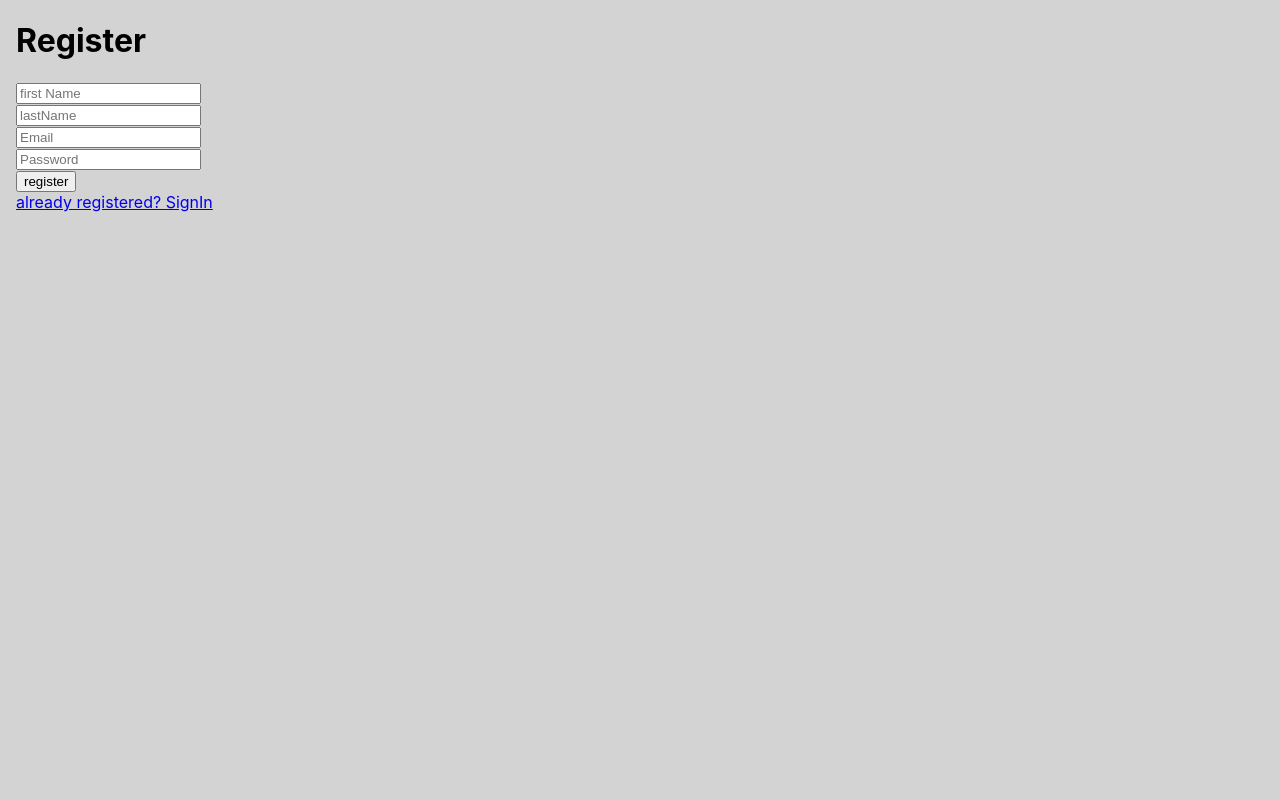
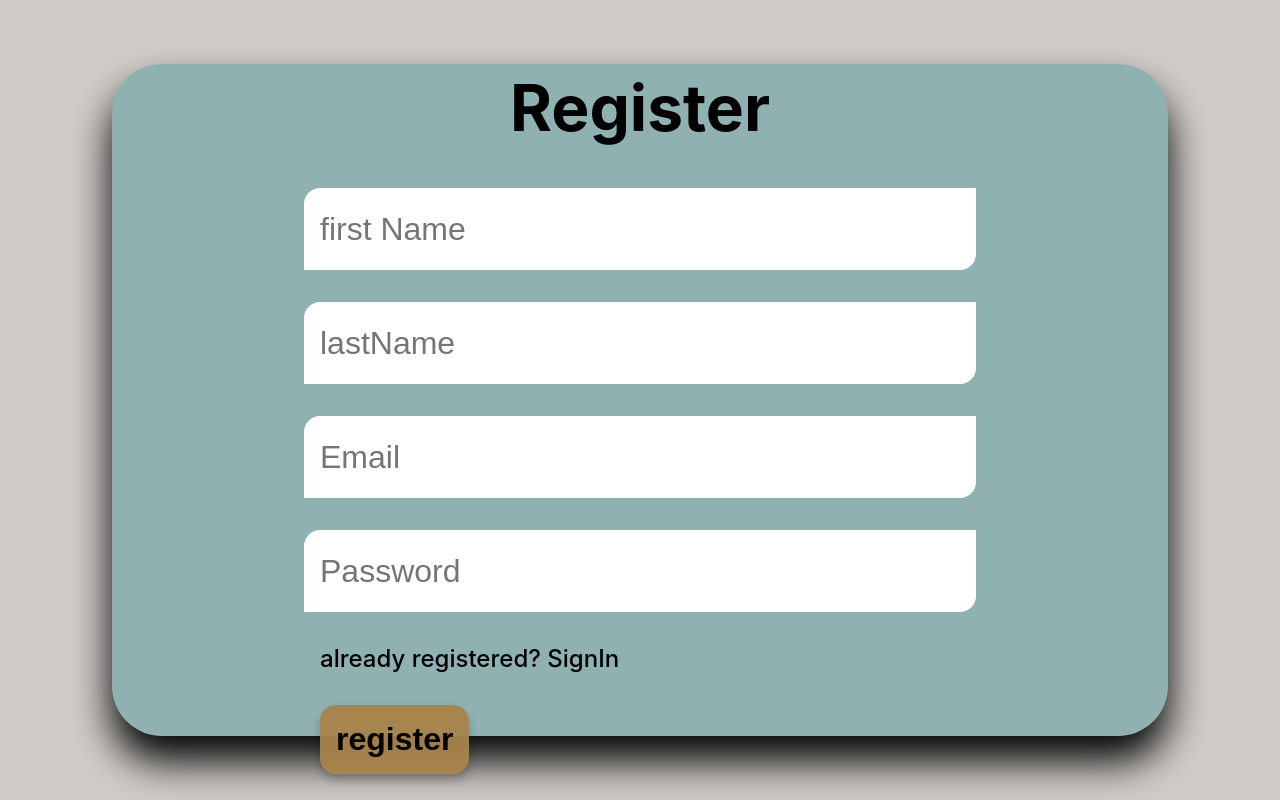
Before and after one commit to MohamadMerhie/chatApp-Client, a React (Create React App) app: page /users/register in a window 1280 px wide. Built offline with nearby package versions, Linux system fonts and the light colour scheme.

Commit message:
added: styling register login chatapp

```diff
--- a/package.json
+++ b/package.json
@@ -8,6 +8,7 @@
     "@testing-library/user-event": "^13.5.0",
     "react": "^18.2.0",
     "react-dom": "^18.2.0",
+    "react-last-status": "^0.0.18",
     "react-router-dom": "^6.6.2",
     "react-scripts": "5.0.1",
     "timeago.js": "^4.0.2",
--- a/src/App.css
+++ b/src/App.css
@@ -1,35 +1,49 @@
 .App {
-  margin: 1em;
-  /* background-color: whitesmoke; */
+  background-color: rgba(168, 132, 74, 0.084);
+
+  display: flex;
+  flex-direction: column;
+  justify-content: center;
+  align-items: center;
+  height: 100vh;
 }
 
+.chatApp {
+  width: 90%;
+  height: 80%;
+  background-color: rgb(143, 177, 177);
 
-
-.chatApp {
   display: flex;
-  height: 800px;
+  border-radius: 50px;
+  padding: 1rem;
+  box-shadow: 0px 25px 40px;
 }
 .left-side {
   display: flex;
   flex-direction: column;
   width: 30%;
-  background-color: white;
+  background-color: rgba(215, 207, 191, 0.783);
+
   border-radius: 1rem;
   margin: 0.5rem;
 }
 .search {
   border-bottom: 2px solid gray;
   text-align: center;
-  padding: 0.5rem;
+  padding: 0.8rem;
 }
 .search input {
-  width: 50%;
-  height: 2rem;
+  width: 80%;
+  font-size: 2rem;
+  border-radius: 1rem;
+  border: none;
+  padding: 0.8rem;
+  box-shadow: rgba(0, 0, 0, 0.24) 0px 5px 10px;
 }
 .chats {
   display: flex;
   flex-direction: column;
-overflow-y: scroll;
+  overflow-y: hidden;
 }
 .chat {
   display: flex;
@@ -52,6 +66,7 @@ overflow-y: scroll;
 .chatUsername {
   font-weight: 500;
   margin-bottom: 0;
+  font-size: 1rem;
 }
 .status {
   position: absolute;
@@ -68,7 +83,8 @@ overflow-y: scroll;
   width: 70%;
   display: flex;
   flex-direction: column;
-  background-color: white;
+  background-color: rgba(215, 207, 191, 0.783);
+
   border-radius: 1rem;
 }
 .chats1 {
@@ -83,20 +99,11 @@ overflow-y: scroll;
   margin-top: 2px;
   color: rgb(143, 141, 141);
 }
-.status1 {
-  position: absolute;
-  background-color: yellowgreen;
-  width: 10px;
-  height: 10px;
-  border-radius: 50%;
-  top: 12px;
-  right: 5px;
-}
 
 .conversationContainer {
   flex: 1;
   border-top: 2px solid gray;
-  overflow-y: scroll;
+  overflow-y: auto;
   scroll-behavior: smooth;
   padding: 1rem;
   display: flex;
@@ -107,13 +114,14 @@ overflow-y: scroll;
   padding: 1rem;
   display: flex;
   border-top: 2px solid gray;
-
 }
 .keyboard input {
-  width: 70%;
-  height: 40px;
   flex: 1;
+  padding: 0.8rem;
   margin-right: 1rem;
+  font-size: 2rem;
+  border-radius: 1rem;
+  border: none;
 }
 
 .messages {
@@ -124,20 +132,25 @@ overflow-y: scroll;
   padding: 1rem;
 }
 .message {
-  background-color: #bec40b;
-  width: 50%;
+  background-color: rgb(143, 177, 177);
+font-size: 1.2rem;
+text-align: justify ;
+  /* width: 50%; */
   margin: 0.5rem;
   border-radius: 1rem 1rem 1rem 0;
   padding: 1rem;
 }
-.noConversation{
+.noConversation {
   margin-top: 1rem;
   display: flex;
   align-items: center;
   justify-content: space-around;
+  font-size: 2rem;
+  font-weight: 900;
 }
-.ownMessage .message{
-  background-color: rgb(214, 214, 214);
+.ownMessage .message {
+  background-color: white;
+
   width: 50%;
   margin: 0.5rem;
   border-radius: 1rem 1rem 0rem 1rem;
@@ -150,13 +163,22 @@ overflow-y: scroll;
 
   padding: 1rem;
 }
-.ownMessage{
+.ownMessage {
   display: flex;
-justify-content: flex-end;
+  justify-content: flex-end;
 }
-.timeAgo{
-font-size: .8rem;
+.timeAgo {
+  font-size: 0.8rem;
 }
-.text-time{
+/* .text-time{
 
+} */
+.sendBtn {
+  font-size: 1.8rem;
+  background-color: rgb(143, 177, 177);
+  border: none;
+  padding: 1rem;
+  box-shadow: rgba(0, 0, 0, 0.24) 0px 6px 8px;
+  cursor: pointer;
+  border-radius: 1rem;
 }
--- a/src/App.js
+++ b/src/App.js
@@ -9,7 +9,6 @@ import Register from "./components/Register";
 function App() {
   const [user, setUser] = useState({});
   const [loggedIn, setLoggedIn] = useState(false);
-  const [linkTo, setLinkTo] = useState("");
 
   // useEffect(() => {
   //   const fetchUsers = async () => {
@@ -32,19 +31,19 @@ function App() {
               path="/"
               element={
                 loggedIn ? (
-                  <ChatApp user={user} />
+                  <ChatApp user={user} setLoggedIn={setLoggedIn} />
                 ) : (
                   <Login
                     setLoggedIn={setLoggedIn}
                     setUser={setUser}
                     loggedIn={loggedIn}
-                    setLinkTo={setLinkTo}
                   />
                 )
               }
             />
             <Route path="/users/register" element={<Register />} />
             <Route path="/users/resetpassword" element={<ResetPassword />} />
+
           </Routes>
         </BrowserRouter>
         {/* ---------------------------------------- */}
--- a/src/components/Conversation.js
+++ b/src/components/Conversation.js
@@ -1,10 +1,9 @@
 import { useEffect, useState } from "react";
 import image from "./Avatar.webp";
 
-const Conversation = ({ chat, user }) => {
+const Conversation = ({ chat, user, setChatHeaderUser }) => {
   const [userData, setUserData] = useState(null);
 
-  // console.log(userData);
   useEffect(() => {
     const usersIds = chat.members.find((id) => id !== user._id);
 
@@ -15,22 +14,22 @@ const Conversation = ({ chat, user }) => {
         );
         const data = await response.json();
         setUserData(data);
-        console.log(userData);
       } catch (error) {
         console.log(error);
       }
     };
     getUserData();
-  }, [user,chat]);
+  }, [user, chat]);
 
   return userData?.map((friend) => (
     <div
       className="chat"
-      key={friend._id} /* onClick={() => openChatFetch(userData)} */
+      key={friend._id}
+      onClick={() => setChatHeaderUser(friend)}
     >
       <div className="imageContainer">
         <img src={image} alt="" className="userImage" />
-        <span className="status"></span>
+        <span className={friend.isOnline?"status":""}></span>
       </div>
       <div>
         <p className="chatUsername">{friend.fullName}</p>
--- a/src/components/Register.js
+++ b/src/components/Register.js
@@ -1,17 +1,15 @@
 import { useState } from "react";
 import { Link } from "react-router-dom";
-
-
+import "./register.css";
 const Register = () => {
-
   const [email, setEmail] = useState();
   const [password, setPassword] = useState();
   const [firstName, setFirstName] = useState();
   const [lastName, setLastName] = useState();
 
   const registerUser = async (event) => {
+    event.preventDefault();
     try {
-          event.preventDefault();
       const response = await fetch("http://localhost:4000/users/register", {
         method: "POST",
         headers: { "Content-Type": "application/json" },
@@ -27,56 +25,49 @@ const Register = () => {
       console.log(data);
       if (response.ok) {
         console.log("logged in successfuly");
-            // setLoggedIn(true);
-            // setUser(data);
-            // console.log(loggedIn);
       }
     } catch (error) {
       console.log({ message: error });
-        //   setLoggedIn(false);
-        //   console.log(loggedIn);
     }
   };
   return (
-    <div>
-
-
-      <h1>Register</h1>
-      <form >
+    <div className="register">
+      <h1 className="header">Register</h1>
+      <form onSubmit={registerUser} className="loginForm">
         <input
+          className="inputs"
           type="firstName"
           placeholder="first Name"
           onChange={(e) => setFirstName(e.target.value)}
         />
-        <br />
+
         <input
+          className="inputs"
           type="lastName"
           placeholder="lastName"
           onChange={(e) => setLastName(e.target.value)}
         />
-        <br />
+
         <input
+          className="inputs"
           type="email"
           placeholder="Email"
           onChange={(e) => setEmail(e.target.value)}
         />
-        <br />
 
         <input
+          className="inputs"
           type="password"
           placeholder="Password"
           onChange={(e) => setPassword(e.target.value)}
         />
-        <br />
-        <Link to="/chatApp" onSubmit={registerUser}>
-          <input type="submit" value="register" />
-        </Link>
 
+        <div className="links">
+          <Link to="/" className="link">already registered? SignIn</Link>
+          <input type="submit" value="register" className="btn"/>
 
-        <br />
-        <Link to="/">already registered? SignIn</Link>
+        </div>
       </form>
-
     </div>
   );
 };
--- a/src/components/Search.css
+++ b/src/components/Search.css
@@ -5,13 +5,13 @@ background-color: rgb(255, 152, 17);
 top:50px;
 left: 0px;
 right: 0;
-bottom: -736px;
+bottom: -695px;
 display: flex;
 flex-direction: column;
 /* justify-content: center; */
 /* align-items: center; */
 z-index: 10000;
-overflow-y: scroll;
+overflow-y: hidden;
 border-bottom-left-radius: 1rem;
 border-bottom-right-radius: 1rem;
 
--- /dev/null
+++ b/src/components/login.css
@@ -0,0 +1,58 @@
+.login {
+    width: 80%;
+    height: 80%;
+    background-color: rgb(143, 177, 177);
+  display: flex;
+  flex-direction: column;
+  justify-content: center;
+  align-items: center;
+  border-radius: 50px;
+  box-shadow: 0px 25px 40px;
+  /* padding: 2rem; */
+}
+.header {
+  font-size: 4rem;
+}
+.loginForm {
+  display: flex;
+  flex-direction: column;
+  justify-content: center;
+  align-items: center;
+  gap: 2rem;
+
+}
+.loginForm .inputs {
+  height: 50px;
+  font-size: 2rem;
+  width: 50vw;
+  border-radius: 1rem 0rem 1rem 0rem;
+  border: none;
+  padding:1rem ;
+}
+.links {
+  display: flex;
+  align-items: flex-start;
+  gap: 2rem;
+  width: 50vw;
+
+
+}
+.links .link{
+    text-decoration: none;
+    color: black;
+  font-size: 1.5rem;
+  font-weight: 600;
+
+
+
+}
+.btn{
+font-size: 2rem;
+font-weight: 600;
+background-color: rgba(168, 132, 74, 0.952);
+border: none;
+padding: 1rem;
+border-radius: 1rem;
+box-shadow: rgba(0, 0, 0, 0.24) 0px 6px 8px;
+cursor: pointer;
+}
--- /dev/null
+++ b/src/components/register.css
@@ -0,0 +1,54 @@
+.register {
+  width: 80%;
+  height: 80%;
+  background-color: rgb(143, 177, 177);
+  display: flex;
+  flex-direction: column;
+  justify-content: center;
+  align-items: center;
+  border-radius: 50px;
+  box-shadow: 0px 25px 40px;
+  padding: 1rem;
+}
+
+.header {
+  font-size: 4rem;
+}
+.loginForm {
+  display: flex;
+  flex-direction: column;
+  justify-content: center;
+  align-items: center;
+  gap: 2rem;
+}
+.loginForm .inputs {
+  height: 50px;
+  font-size: 2rem;
+  width: 50vw;
+  border-radius: 1rem 0rem 1rem 0rem;
+  border: none;
+  padding: 1rem;
+}
+.links {
+  /* width: 50%; */
+  display: flex;
+  flex-direction: column;
+  align-items: flex-start;
+  gap: 2rem;
+  width: 50vw;
+}
+.links .link {
+  text-decoration: none;
+  color: black;
+  font-size: 1.5rem;
+  font-weight: 500;
+}
+.btn {
+  font-size: 2rem;
+  background-color: rgba(168, 132, 74, 0.952);
+  border: none;
+  padding: 1rem;
+  border-radius: 1rem;
+  box-shadow: rgba(0, 0, 0, 0.24) 0px 6px 8px;
+  cursor: pointer;
+}
--- a/src/index.css
+++ b/src/index.css
@@ -1,5 +1,6 @@
 body {
   margin: 0;
+  box-sizing: border-box;
   font-family: -apple-system, BlinkMacSystemFont, 'Segoe UI', 'Roboto', 'Oxygen',
     'Ubuntu', 'Cantarell', 'Fira Sans', 'Droid Sans', 'Helvetica Neue',
     sans-serif;
```
Also changed, not shown: src/components/ChatApp.js (+48 -9 lines), src/components/Login.js (+25 -15 lines), 1 other file (tests, documents, lock files or other folders). Lines whose indentation alone changed are shown as unchanged.
